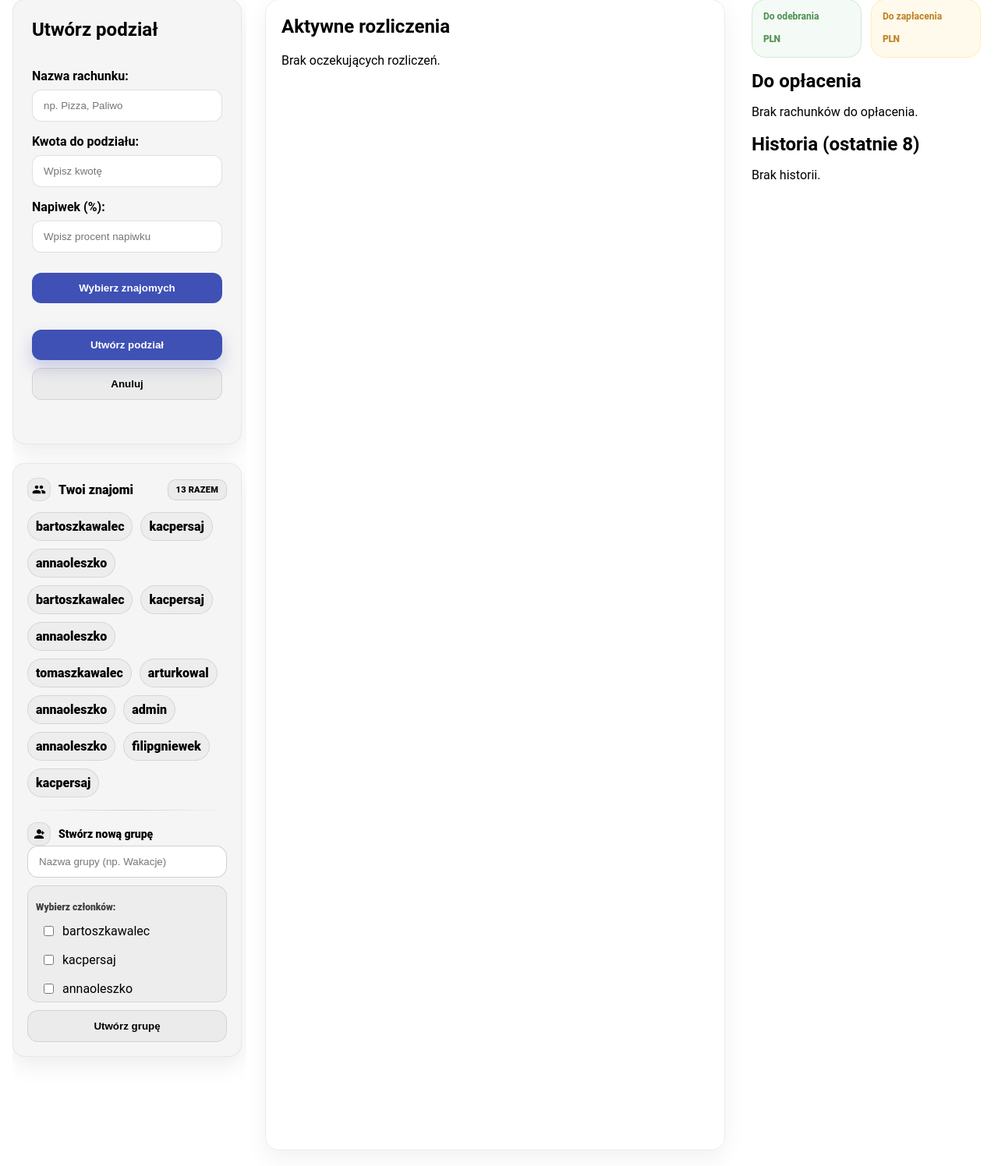
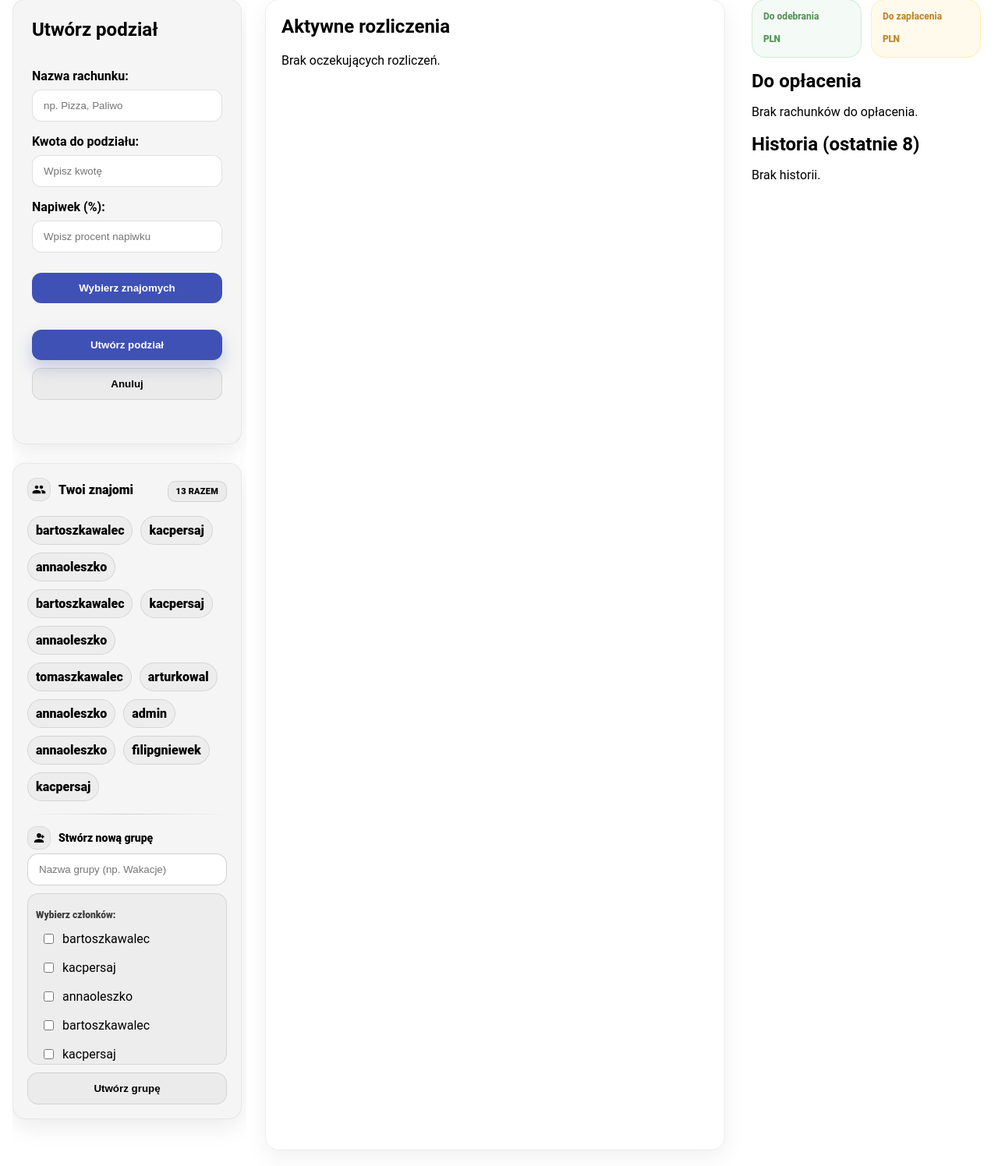
Before and after one commit to sajowo/FastSplit, a Django app: template EsSplit/templates/index.html in a window 1280 px wide. Shown: the part 101-1597 px from the top of the page at 78% size. Run offline with Django 5.2, Linux system fonts and the light colour scheme; the template is opened without the code that fills it: values that come from a table or form of the project are taken from there, others are empty; data comes from the database, SQL or seed files in the repository; both versions use the stored data as it was after the commit.

Commit message:
poprawka styli dla dashboardu

```diff
--- a/EsSplit/static/css/style.css
+++ b/EsSplit/static/css/style.css
@@ -277,6 +277,7 @@ header {
   align-items: center;
   gap: 10px;
   min-width: 0;
+  padding-bottom: 5px;
 }
 
 .dashboard-main .dashboard-left .friends-title h2 {
@@ -1756,7 +1757,7 @@ body.dark-theme #selected-friends li::before {
 }
 
 .group-members-list {
-  max-height: 150px;
+  max-height: 220px;
   overflow-y: auto;
   border: 1px solid #ddd;
   padding: 10px;
```
Also changed, not shown: db.sqlite3.
